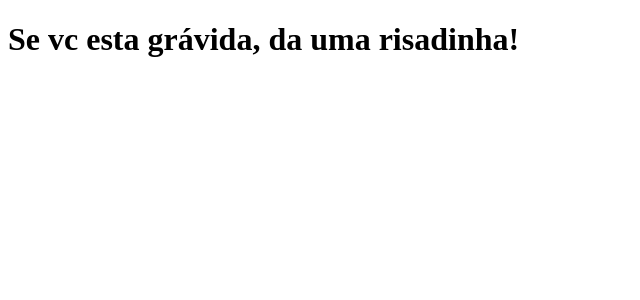
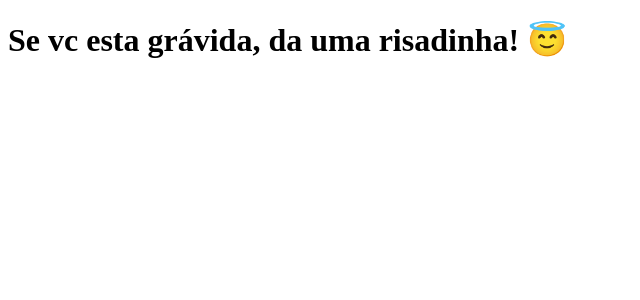
Before and after one commit to GabrielPRDF/clone-tabnews, a Next.js app: page / in a window 1280 px wide. Shown: the top 300 px of the page, without its empty margins (0-640 px from the left). Built offline with nearby package versions, Linux system fonts and the light colour scheme.

Commit message:
Alter message again

```diff
--- a/pages/index.js
+++ b/pages/index.js
@@ -1,5 +1,5 @@
 function Home() {
-    return <h1>Se vc esta grávida, da uma risadinha!</h1>
+    return <h1>Se vc esta grávida, da uma risadinha! &#128519;</h1>
 }
 
 export default Home;
```
